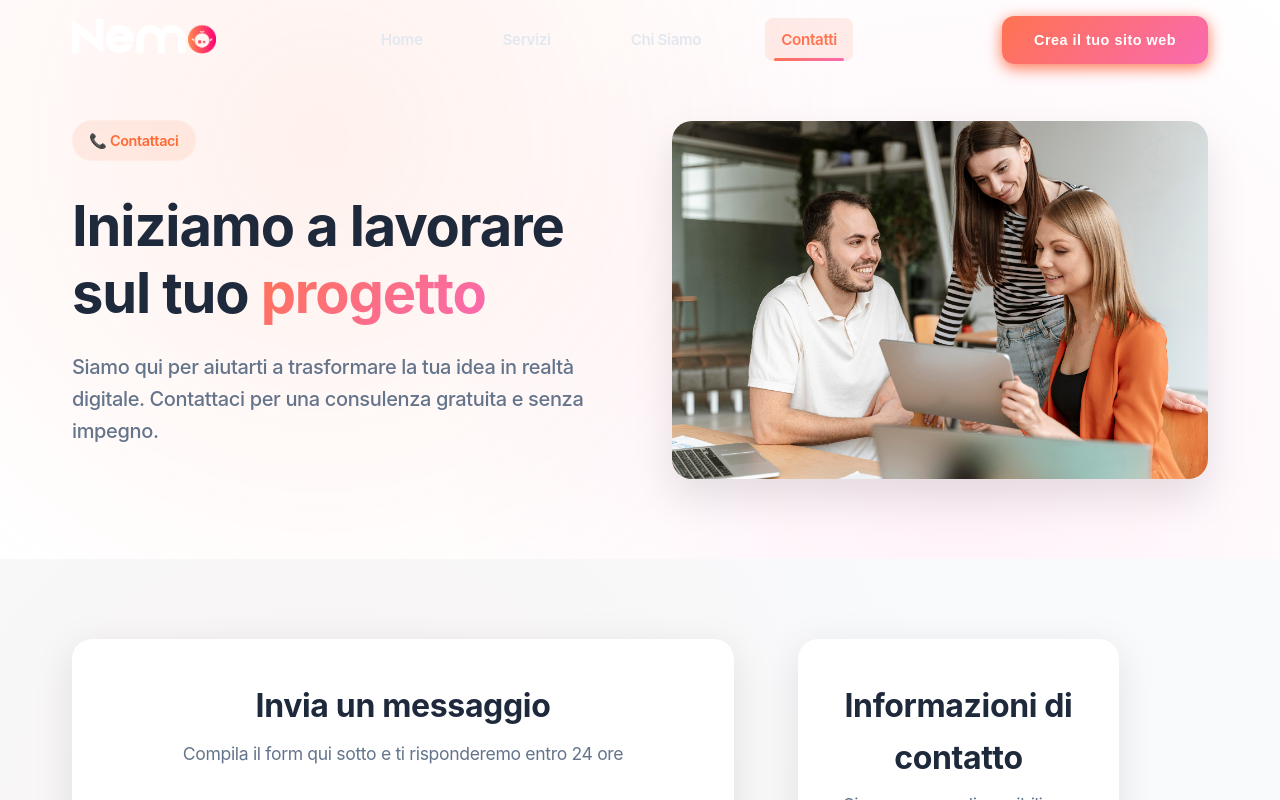
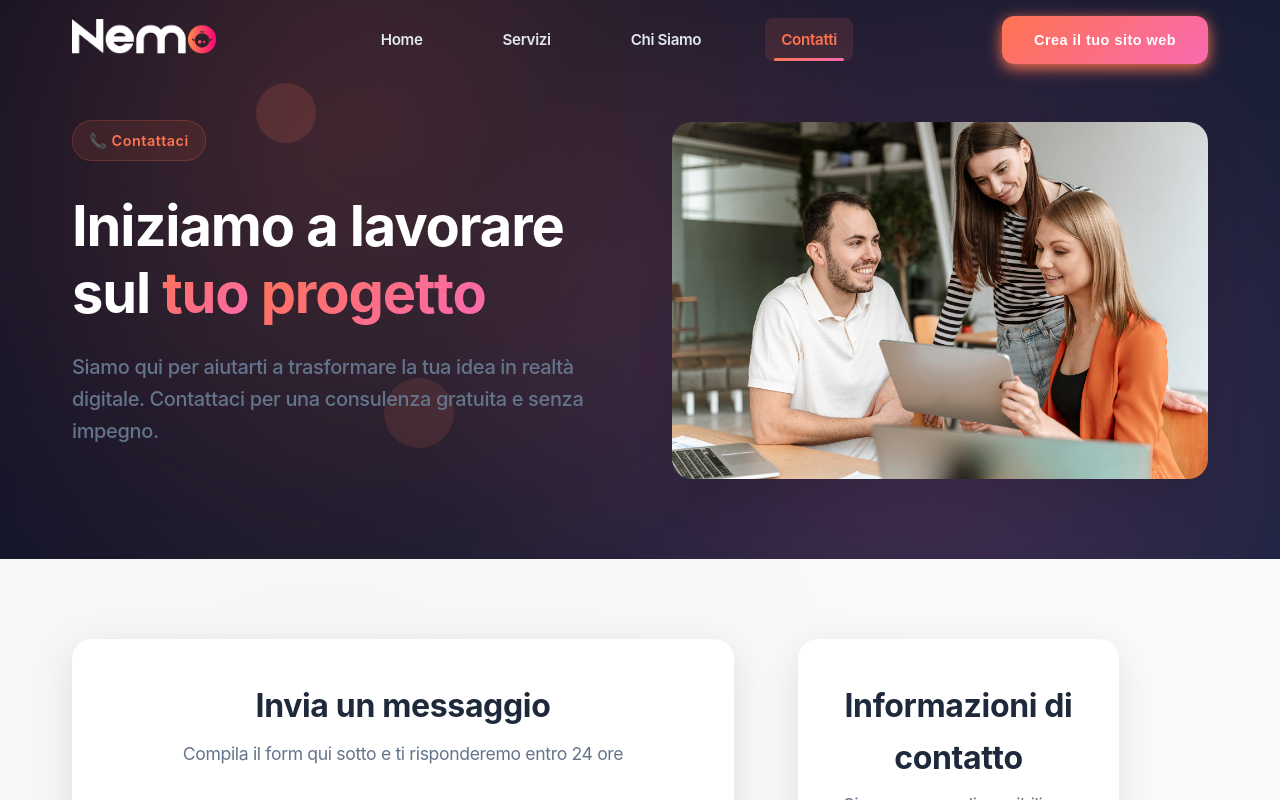
Before and after one commit to giuseppebuscio/nemoweb, a React (Create React App) app: page /contatti in a window 1280 px wide. Shown: the top 800 px of the page. Built offline with nearby package versions, Linux system fonts and the light colour scheme.

Commit message:
contatti

```diff
--- a/src/pages/ContattiPage.css
+++ b/src/pages/ContattiPage.css
@@ -14,7 +14,196 @@
   transform: translateY(0);
 }
 
+/* ===== HERO SECTION COERENTE ===== */
+.contatti-page .hero-coherent {
+  padding: 160px 0;
+  background: linear-gradient(135deg, #0f0f23 0%, #1a1a2e 50%, #16213e 100%);
+  position: relative;
+  overflow: hidden;
+}
 
+/* Background pattern coerente */
+.contatti-page .hero-background-coherent {
+  position: absolute;
+  top: 0;
+  left: 0;
+  right: 0;
+  bottom: 0;
+  pointer-events: none;
+}
+
+.contatti-page .hero-pattern-coherent {
+  position: absolute;
+  top: 0;
+  left: 0;
+  right: 0;
+  bottom: 0;
+  background:
+    radial-gradient(circle at 30% 20%, rgba(255, 115, 81, 0.1) 0%, transparent 50%),
+    radial-gradient(circle at 70% 80%, rgba(249, 106, 177, 0.1) 0%, transparent 50%);
+  pointer-events: none;
+}
+
+/* Palline di luce arancione fluttuanti nella hero section */
+.contatti-page .hero-floating-balls {
+  position: absolute;
+  top: 0;
+  left: 0;
+  right: 0;
+  bottom: 0;
+  pointer-events: none;
+  z-index: 1;
+}
+
+.contatti-page .hero-ball {
+  position: absolute;
+  border-radius: 50%;
+  animation: ctaBallFloat 45s ease-in-out infinite;
+}
+
+.contatti-page .hero-ball:nth-child(1) {
+  width: 60px;
+  height: 60px;
+  background: rgba(255, 115, 81, 0.15);
+  top: 15%;
+  left: 20%;
+  animation-delay: 0s;
+}
+
+.contatti-page .hero-ball:nth-child(2) {
+  width: 50px;
+  height: 50px;
+  background: rgba(249, 106, 177, 0.2);
+  top: 25%;
+  right: 25%;
+  animation-delay: 5s;
+}
+
+.contatti-page .hero-ball:nth-child(3) {
+  width: 70px;
+  height: 70px;
+  background: rgba(255, 115, 81, 0.12);
+  bottom: 20%;
+  left: 30%;
+  animation-delay: 10s;
+}
+
+.contatti-page .hero-ball:nth-child(4) {
+  width: 55px;
+  height: 55px;
+  background: rgba(249, 106, 177, 0.18);
+  bottom: 30%;
+  right: 20%;
+  animation-delay: 15s;
+}
+
+/* Container principale con larghezza fissa 1200px */
+.contatti-page .hero-container-coherent {
+  width: 1200px;
+  max-width: 1200px;
+  margin: 0 auto;
+  padding: 0 20px;
+  display: grid;
+  grid-template-columns: 1fr 1fr;
+  gap: 60px;
+  align-items: center;
+  position: relative;
+  z-index: 2;
+}
+
+/* Contenuto testuale a sinistra */
+.contatti-page .hero-content-coherent {
+  max-width: 100%;
+  text-align: left;
+}
+
+/* Immagine a destra */
+.contatti-page .hero-image-coherent {
+  display: flex;
+  justify-content: center;
+  align-items: flex-end;
+  align-self: end;
+  opacity: 0;
+  transform: translateX(30px);
+}
+
+.contatti-page .hero-image-coherent.animate {
+  animation: fadeInRight 1s ease-out forwards;
+}
+
+.contatti-page .hero-image-coherent img {
+  max-width: 100%;
+  height: auto;
+}
+
+/* Badge coerente */
+.contatti-page .hero-badge-coherent {
+  display: inline-flex;
+  align-items: center;
+  background: linear-gradient(135deg, rgba(255, 115, 81, 0.1) 0%, rgba(249, 106, 177, 0.1) 100%);
+  border: 1px solid rgba(255, 115, 81, 0.2);
+  border-radius: 50px;
+  padding: 12px 24px;
+  margin-bottom: 32px;
+  backdrop-filter: blur(10px);
+  transition: all 0.3s ease;
+  opacity: 0;
+  transform: translateY(30px);
+}
+
+.contatti-page .hero-badge-coherent.animate {
+  animation: fadeInUp 1s ease-out forwards;
+}
+
+.contatti-page .hero-badge-coherent:hover {
+  transform: translateY(-2px);
+  box-shadow: 0 8px 25px rgba(255, 115, 81, 0.2);
+}
+
+.contatti-page .hero-badge-coherent span {
+  font-weight: 600;
+  font-size: 0.9rem;
+  color: #FF7351;
+  letter-spacing: 0.5px;
+}
+
+/* Titolo principale */
+.contatti-page .hero-title-coherent {
+  font-size: 3.5rem;
+  font-weight: 800;
+  line-height: 1.1;
+  margin-bottom: 24px;
+  letter-spacing: -0.02em;
+  color: #ffffff !important;
+  opacity: 0;
+  transform: translateY(30px);
+}
+
+.contatti-page .hero-title-coherent.animate {
+  animation: fadeInUp 1s ease-out forwards;
+}
+
+.contatti-page .gradient-text-coherent {
+  background: linear-gradient(135deg, #FF7351 0%, #F96AB1 100%);
+  -webkit-background-clip: text;
+  -webkit-text-fill-color: transparent;
+  background-clip: text;
+  position: relative;
+}
+
+/* Sottotitolo */
+.contatti-page .hero-subtitle-coherent {
+  font-size: 1rem;
+  line-height: 1.6;
+  color: #ffffff;
+  margin-bottom: 40px;
+  opacity: 0;
+  transform: translateY(30px);
+}
+
+.contatti-page .hero-subtitle-coherent.animate {
+  animation: fadeInUp 1s ease-out forwards;
+}
 
 /* Hero Section */
 .contatti-page .hero-section {
@@ -85,6 +274,11 @@
   margin-bottom: 1.5rem;
   line-height: 1.2;
   color: #1e293b;
+}
+
+/* Sovrascrive il colore per la hero section coerente */
+.contatti-page .hero-coherent .hero-title {
+  color: #ffffff;
 }
 
 .contatti-page .gradient-text {
@@ -847,7 +1041,19 @@
     gap: 2rem;
   }
 
+  .contatti-page .hero-container-coherent {
+    width: 100%;
+    max-width: 100%;
+    padding: 0 20px;
+    grid-template-columns: 1fr;
+    gap: 40px;
+  }
+
   .contatti-page .hero-title {
+    font-size: 2.5rem;
+  }
+
+  .contatti-page .hero-title-coherent {
     font-size: 2.5rem;
   }
 
@@ -892,6 +1098,14 @@
     font-size: 2rem;
   }
 
+  .contatti-page .hero-title-coherent {
+    font-size: 2rem;
+  }
+
+  .contatti-page .hero-coherent {
+    padding: 120px 0;
+  }
+
   .contatti-page .section-title {
     font-size: 1.75rem;
   }
@@ -905,3 +1119,41 @@
     padding: 1.5rem;
   }
 }
+
+/* ===== ANIMAZIONI PER HERO SECTION COERENTE ===== */
+@keyframes fadeInUp {
+  from {
+    opacity: 0;
+    transform: translateY(30px);
+  }
+  to {
+    opacity: 1;
+    transform: translateY(0);
+  }
+}
+
+@keyframes fadeInRight {
+  from {
+    opacity: 0;
+    transform: translateX(30px);
+  }
+  to {
+    opacity: 1;
+    transform: translateX(0);
+  }
+}
+
+@keyframes ctaBallFloat {
+  0%, 100% {
+    transform: translateY(0px) rotate(0deg);
+  }
+  25% {
+    transform: translateY(-20px) rotate(90deg);
+  }
+  50% {
+    transform: translateY(-10px) rotate(180deg);
+  }
+  75% {
+    transform: translateY(-30px) rotate(270deg);
+  }
+}
--- a/src/pages/ContattiPage.js
+++ b/src/pages/ContattiPage.js
@@ -16,6 +16,39 @@ const ContattiPage = () => {
 
   useEffect(() => {
     setIsVisible(true);
+  }, []);
+
+  // Intersection Observer per animazioni di scroll
+  useEffect(() => {
+    const observerOptions = {
+      threshold: 0.1,
+      rootMargin: '0px 0px -50px 0px'
+    };
+
+    const observer = new IntersectionObserver((entries) => {
+      entries.forEach(entry => {
+        if (entry.isIntersecting) {
+          entry.target.classList.add('animate');
+        }
+      });
+    }, observerOptions);
+
+    // Elementi da osservare per le animazioni
+    const animatedElements = [
+      '.hero-badge-coherent',
+      '.hero-title-coherent',
+      '.hero-subtitle-coherent',
+      '.hero-image-coherent'
+    ];
+
+    animatedElements.forEach(selector => {
+      const elements = document.querySelectorAll(selector);
+      elements.forEach(element => {
+        observer.observe(element);
+      });
+    });
+
+    return () => observer.disconnect();
   }, []);
 
   const handleInputChange = (e) => {
@@ -96,24 +129,37 @@ const ContattiPage = () => {
       <Navbar />
 
       {/* Hero Section */}
-      <section className="hero-section">
-        <div className="hero-container two-columns">
-          <div className="hero-content">
-            <div className="hero-badge">
+      <section className="hero-section hero-coherent">
+        {/* Background con pattern coerente */}
+        <div className="hero-background-coherent">
+          <div className="hero-pattern-coherent"></div>
+        </div>
+
+        {/* Palline di luce arancione fluttuanti */}
+        <div className="hero-floating-balls">
+          <div className="hero-ball"></div>
+          <div className="hero-ball"></div>
+          <div className="hero-ball"></div>
+          <div className="hero-ball"></div>
+        </div>
+
+        <div className="hero-container two-columns hero-container-coherent">
+          <div className="hero-content hero-content-coherent">
+            <div className="hero-badge hero-badge-coherent">
               <span>📞 Contattaci</span>
             </div>
 
-            <h1 className="hero-title">
-              Iniziamo a lavorare sul tuo
-              <span className="gradient-text"> progetto</span>
+            <h1 className="hero-title hero-title-coherent">
+              Iniziamo a lavorare sul <span className="gradient-text gradient-text-coherent">tuo</span>
+              <span className="gradient-text gradient-text-coherent"> progetto</span>
             </h1>
 
-            <p className="hero-subtitle">
+            <p className="hero-subtitle hero-subtitle-coherent">
               Siamo qui per aiutarti a trasformare la tua idea in realtà digitale.
               Contattaci per una consulenza gratuita e senza impegno.
             </p>
           </div>
-          <div className="hero-image">
+          <div className="hero-image hero-image-coherent">
             <img src="/chisiamo.jpg" alt="Team al lavoro" />
           </div>
         </div>
```
